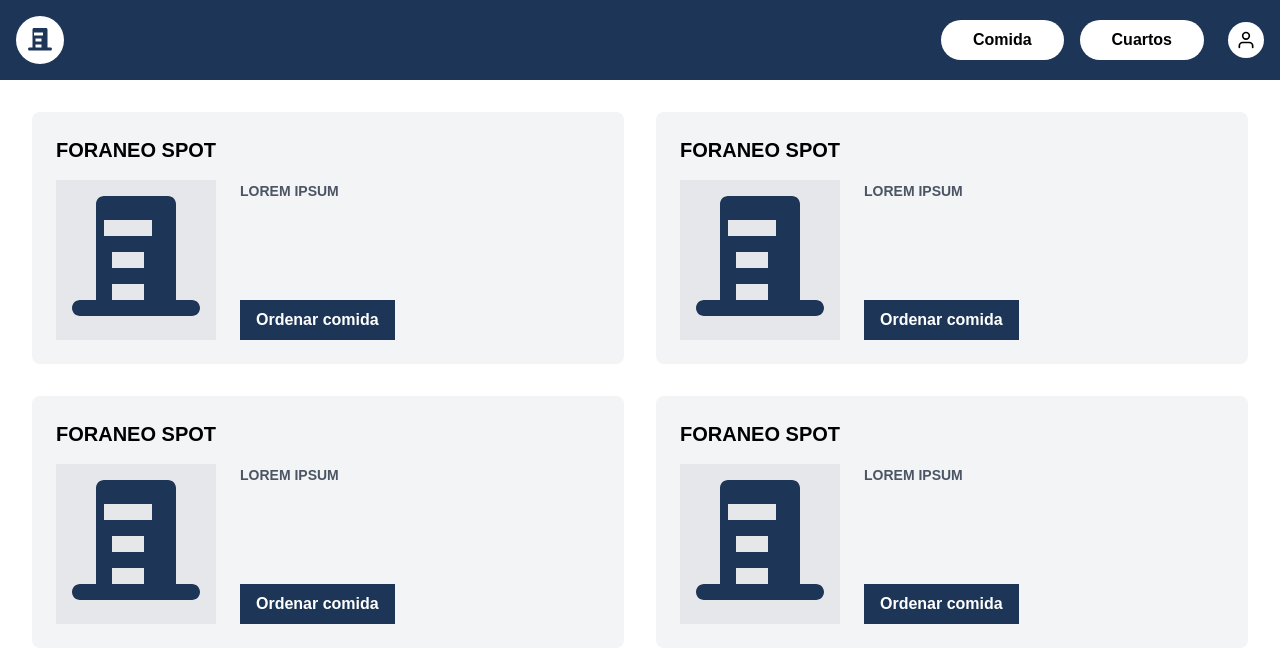
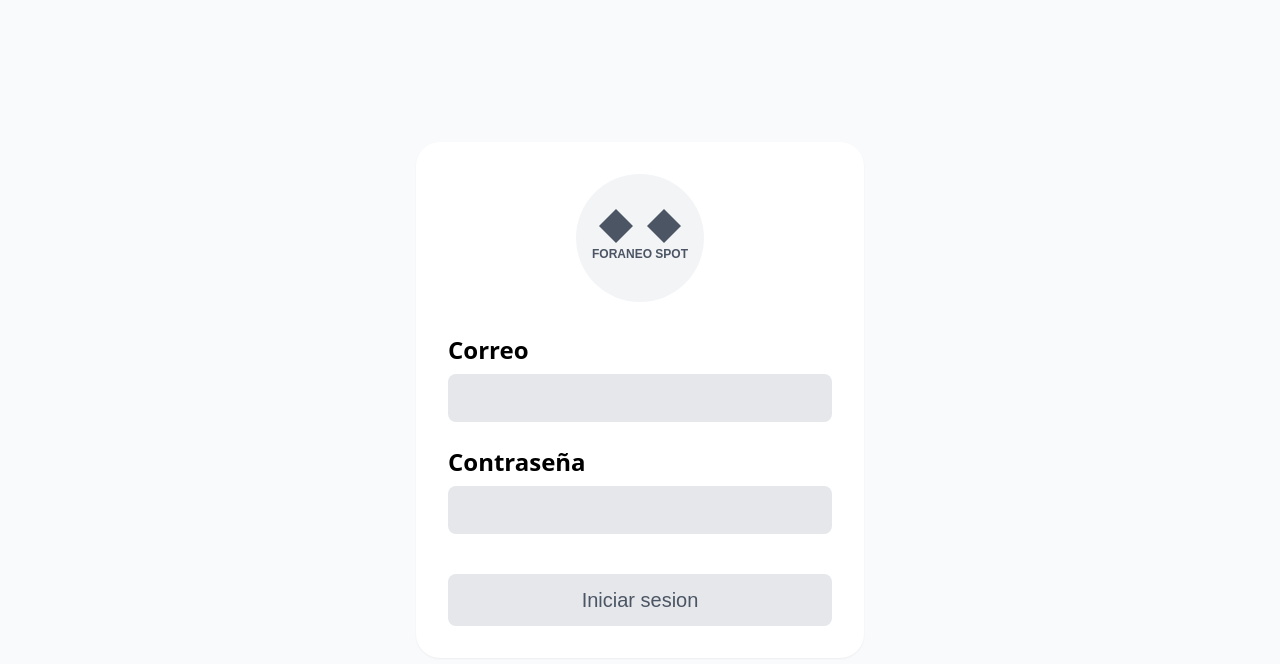
Before and after one commit to Gvaldz/ForaneoSpot, an Angular app: page /login in a window 1280 px wide. Before the commit this address led to /. Shown: the top 664 px of the page. Built offline with nearby package versions, Linux system fonts and the light colour scheme; a web font is replaced by a local one.

Commit message:
Login listo

```diff
--- a/src/app/app-routing.module.ts
+++ b/src/app/app-routing.module.ts
@@ -1,7 +1,14 @@
 import { NgModule } from '@angular/core';
 import { RouterModule, Routes } from '@angular/router';
+import {LoginComponent} from './login/login.component';
+import {ComidaHomeComponent} from './servicios/comida-home/comida-home.component';
 
-const routes: Routes = [];
+const routes: Routes = [
+  {path: 'login', component: LoginComponent},
+  { path: 'comida', component: ComidaHomeComponent },
+  { path: '', redirectTo: '/comida', pathMatch: 'full' },
+  { path: '**', redirectTo: '/comida'},
+];
 
 @NgModule({
   imports: [RouterModule.forRoot(routes)],
--- a/src/app/app.component.html
+++ b/src/app/app.component.html
@@ -1 +1 @@
-<app-comida-home></app-comida-home>
+<router-outlet></router-outlet>
--- /dev/null
+++ b/src/app/login/login.component.html
@@ -0,0 +1,58 @@
+<div class="min-h-screen flex items-center justify-center bg-gray-50">
+  <div class="w-full max-w-md p-8 bg-white rounded-3xl shadow-sm">
+    <!-- Logo -->
+    <div class="flex justify-center mb-8">
+      <div class="relative w-32 h-32">
+        <div class="absolute inset-0 bg-gray-100 rounded-full"></div>
+        <div class="absolute inset-0 flex items-center justify-center">
+          <div class="text-center">
+            <div class="flex items-center justify-center gap-6">
+              <div class="w-6 h-6 bg-gray-600 transform -rotate-45"></div>
+              <div class="w-6 h-6 bg-gray-600 transform rotate-45"></div>
+            </div>
+            <div class="mt-2 text-xs font-semibold text-gray-600">FORANEO SPOT</div>
+          </div>
+        </div>
+      </div>
+    </div>
+
+    <!-- Form -->
+    <form [formGroup]="loginForm" (ngSubmit)="onSubmit()" class="space-y-6">
+      <div>
+        <label for="email" class="block text-2xl font-sans mb-2">
+          Correo
+        </label>
+        <input
+          id="email"
+          type="email"
+          formControlName="email"
+          class="w-full px-4 py-3 rounded-lg bg-gray-200 border-transparent focus:border-gray-500 focus:bg-white focus:ring-0"
+          required
+        />
+      </div>
+
+      <div>
+        <label for="password" class="block text-2xl font-sans mb-2">
+          Contraseña
+        </label>
+        <input
+          id="password"
+          type="password"
+          formControlName="password"
+          class="w-full px-4 py-3 rounded-lg bg-gray-200 border-transparent focus:border-gray-500 focus:bg-white focus:ring-0"
+          required
+        />
+      </div>
+
+      <div class="pt-4">
+        <button
+          (click)="NavigateComida()"
+          type="submit"
+          class="w-full px-4 py-3 text-xl font-medium text-center text-gray-600 bg-gray-200 rounded-lg hover:bg-gray-300 focus:outline-none focus:ring-2 focus:ring-offset-2 focus:ring-gray-500"
+        >
+          Iniciar sesion
+        </button>
+      </div>
+    </form>
+  </div>
+</div>
--- /dev/null
+++ b/src/app/login/login.component.ts
@@ -0,0 +1,30 @@
+import { Component } from '@angular/core';
+import { FormBuilder, FormGroup, Validators } from '@angular/forms';
+import {Router} from '@angular/router';
+
+@Component({
+  selector: 'app-login',
+  templateUrl: './login.component.html',
+  styleUrl: './login.component.css'
+})
+export class LoginComponent {
+
+  loginForm: FormGroup;
+
+  constructor(private fb: FormBuilder, private router: Router) {
+    this.loginForm = this.fb.group({
+      email: ['', [Validators.required, Validators.email]],
+      password: ['', [Validators.required, Validators.minLength(6)]],
+    });
+  }
+
+  onSubmit() {
+    if (this.loginForm.valid) {
+      console.log('Form submitted:', this.loginForm.value);
+    }
+  }
+
+  NavigateComida(){
+    this.router.navigate(['/comida']);
+  }
+}
```
Also changed, not shown: src/app/app.module.ts (+7 -1 lines), src/app/login/login.component.css (added), 1 other file (tests, documents, lock files or other folders).
